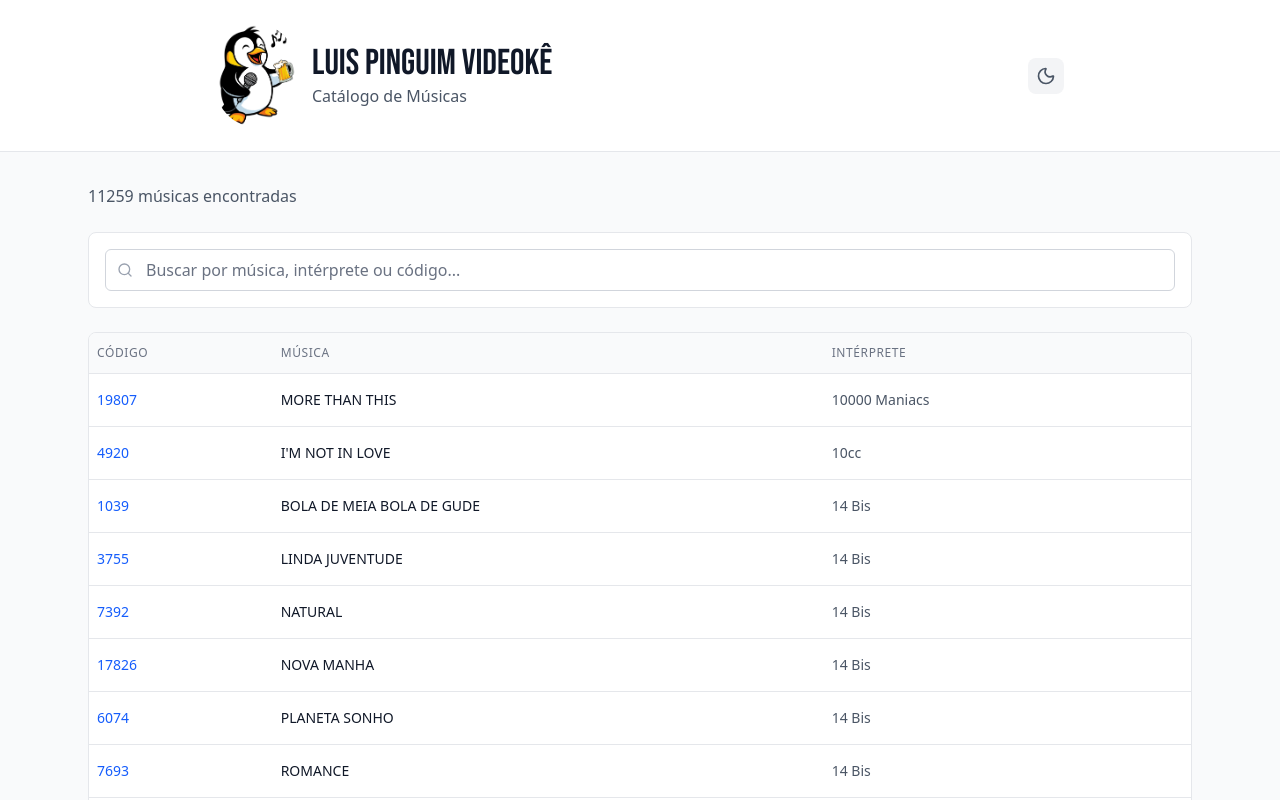
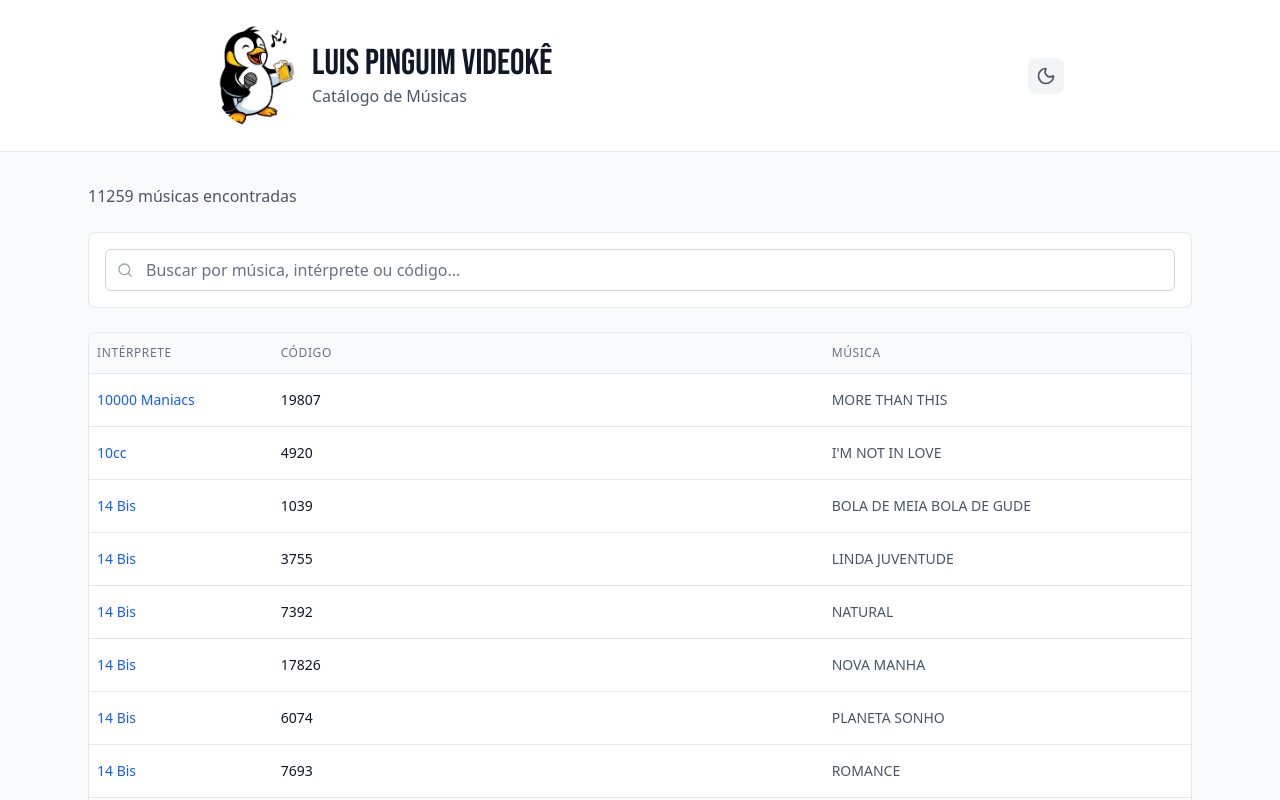
Before and after one commit to 21lucasbarros/videoke-luis, a React (Vite) app: page / in a window 1280 px wide. Shown: the top 800 px of the page. Built offline with nearby package versions, Linux system fonts and the light colour scheme.

Commit message:
refactor: swap column headers and data in MusicList component for correct mapping.

```diff
--- a/src/components/MusicList.tsx
+++ b/src/components/MusicList.tsx
@@ -16,13 +16,13 @@ export default function MusicList({ musicas }: MusicListProps) {
         <thead className="bg-gray-50 dark:bg-gray-700 border-b border-gray-200 dark:border-gray-600">
           <tr>
             <th className="px-2 py-3 text-left text-xs font-medium text-gray-500 dark:text-gray-400 uppercase tracking-wider">
+              Intérprete
+            </th>
+            <th className="px-2 py-3 text-left text-xs font-medium text-gray-500 dark:text-gray-400 uppercase tracking-wider">
               Código
             </th>
             <th className="px-2 py-3 text-left text-xs font-medium text-gray-500 dark:text-gray-400 uppercase tracking-wider">
               Música
-            </th>
-            <th className="px-2 py-3 text-left text-xs font-medium text-gray-500 dark:text-gray-400 uppercase tracking-wider">
-              Intérprete
             </th>
           </tr>
         </thead>
@@ -33,13 +33,13 @@ export default function MusicList({ musicas }: MusicListProps) {
               className="hover:bg-gray-50 dark:hover:bg-gray-700 transition-colors"
             >
               <td className="px-2 py-4 whitespace-nowrap text-sm font-medium text-blue-600 dark:text-blue-400 truncate">
+                {musica.interprete}
+              </td>
+              <td className="px-2 py-4 text-sm font-medium text-gray-900 dark:text-white break-words sm:whitespace-nowrap sm:max-w-xs">
                 {musica.codigo}
               </td>
-              <td className="px-2 py-4 text-sm font-medium text-gray-900 dark:text-white break-words sm:whitespace-nowrap sm:max-w-xs">
+              <td className="px-2 py-4 text-sm text-gray-600 dark:text-gray-300 break-words sm:whitespace-nowrap sm:max-w-xs">
                 {musica.titulo}
-              </td>
-              <td className="px-2 py-4 text-sm text-gray-600 dark:text-gray-300 break-words sm:whitespace-nowrap sm:max-w-xs">
-                {musica.interprete}
               </td>
             </tr>
           ))}
```
